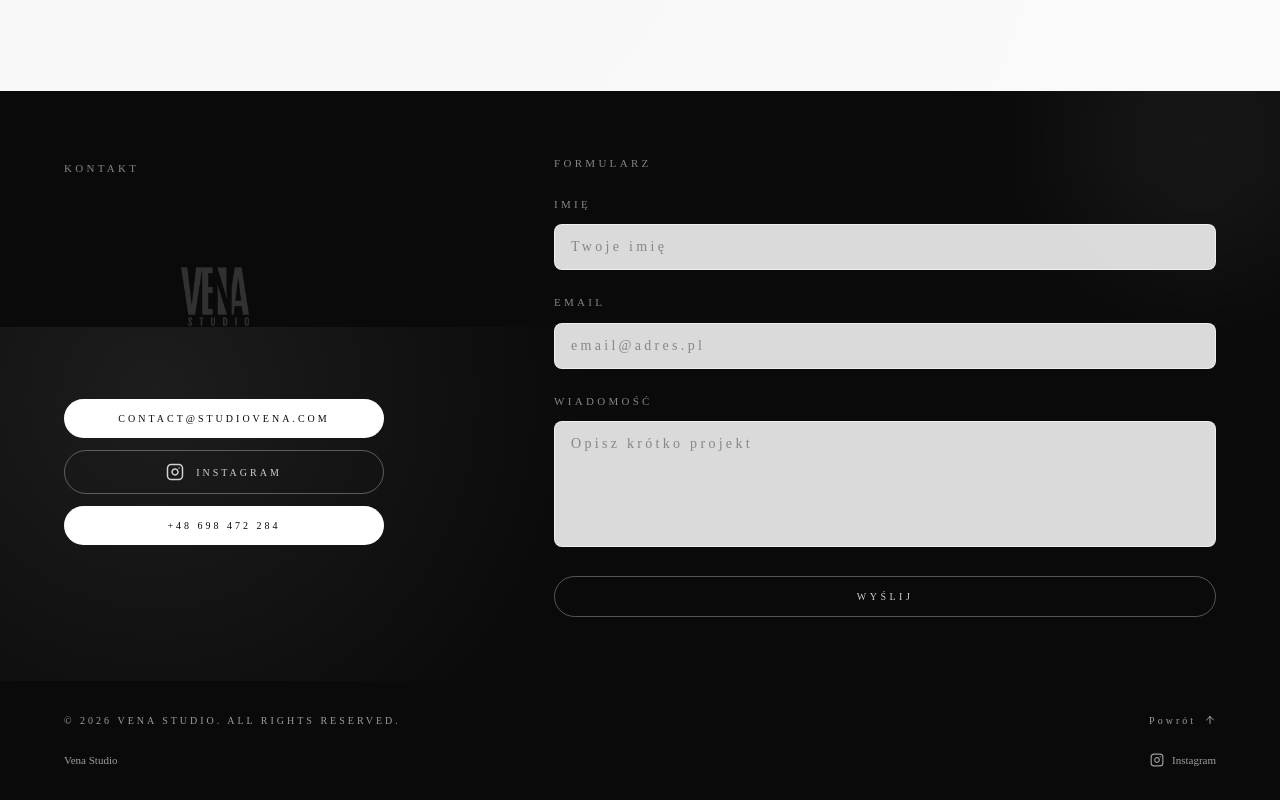
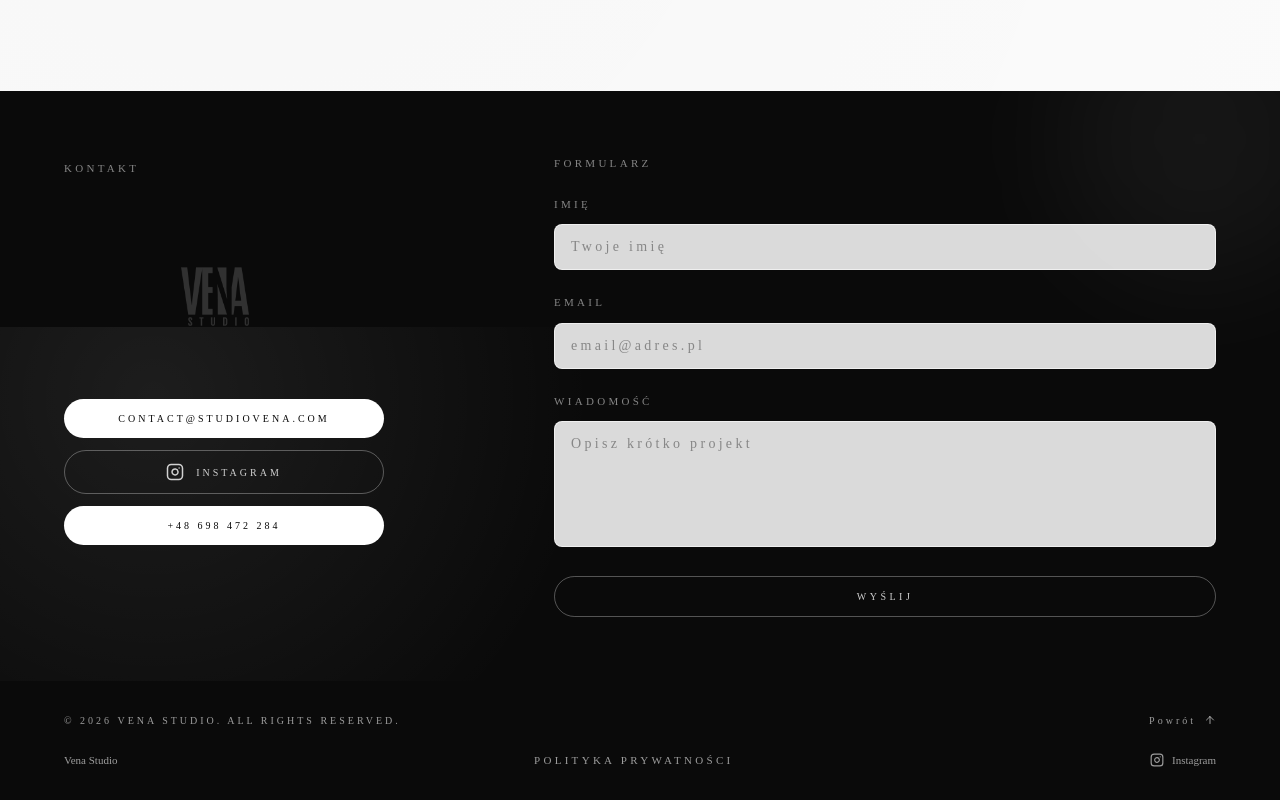
Before and after one commit to venastudio/studiovenacom, a Next.js app: page / in a window 1280 px wide. Shown: the part 4441-5241 px from the top of the page. Built offline with nearby package versions, Linux system fonts and the light colour scheme.

Commit message:
Add privacy policy toggle in footer

```diff
--- a/components/Footer.tsx
+++ b/components/Footer.tsx
@@ -6,9 +6,18 @@ import { ArrowUp, Instagram } from "lucide-react";
 type FooterProps = {
   note: string;
   backToTop: string;
+  privacyLabel: string;
+  privacyText: string;
 };
 
-const Footer: React.FC<FooterProps> = ({ note, backToTop }) => {
+const Footer: React.FC<FooterProps> = ({
+  note,
+  backToTop,
+  privacyLabel,
+  privacyText,
+}) => {
+  const [showPrivacy, setShowPrivacy] = React.useState(false);
+
   return (
     <footer className="bg-ink text-white px-6 md:px-12 py-8">
       <div className="max-w-6xl mx-auto flex flex-col md:flex-row justify-between items-start gap-6 text-[10px] tracking-[0.3em] uppercase text-white/60">
@@ -24,6 +33,13 @@ const Footer: React.FC<FooterProps> = ({ note, backToTop }) => {
 
       <div className="max-w-6xl mx-auto mt-6 flex items-center justify-between text-[11px] text-white/60">
         <span>Vena Studio</span>
+        <button
+          type="button"
+          onClick={() => setShowPrivacy((prev) => !prev)}
+          className="uppercase tracking-[0.3em] hover:text-white transition-colors"
+        >
+          {privacyLabel}
+        </button>
         <a
           href="https://www.instagram.com/_venastudio/"
           target="_blank"
@@ -34,6 +50,12 @@ const Footer: React.FC<FooterProps> = ({ note, backToTop }) => {
           <span>Instagram</span>
         </a>
       </div>
+
+      {showPrivacy ? (
+        <div className="max-w-6xl mx-auto mt-4 text-[11px] text-white/60 leading-relaxed">
+          {privacyText}
+        </div>
+      ) : null}
     </footer>
   );
 };
--- a/content/siteContent.ts
+++ b/content/siteContent.ts
@@ -139,6 +139,9 @@ export const siteContent = {
     footer: {
       note: "© 2026 Vena Studio. All rights reserved.",
       backToTop: "Powrót",
+      privacyLabel: "Polityka prywatności",
+      privacyText:
+        "Dane z formularza kontaktowego wykorzystujemy wyłącznie do odpowiedzi na zapytania. Nie udostępniamy ich podmiotom trzecim ani nie używamy w celach marketingowych.",
     },
   },
   en: {
@@ -279,6 +282,9 @@ export const siteContent = {
     footer: {
       note: "© 2026 Vena Studio. All rights reserved.",
       backToTop: "Back to top",
+      privacyLabel: "Privacy policy",
+      privacyText:
+        "We use contact form data only to respond to inquiries. We do not share it with third parties or use it for marketing.",
     },
   },
 } as const;
```
